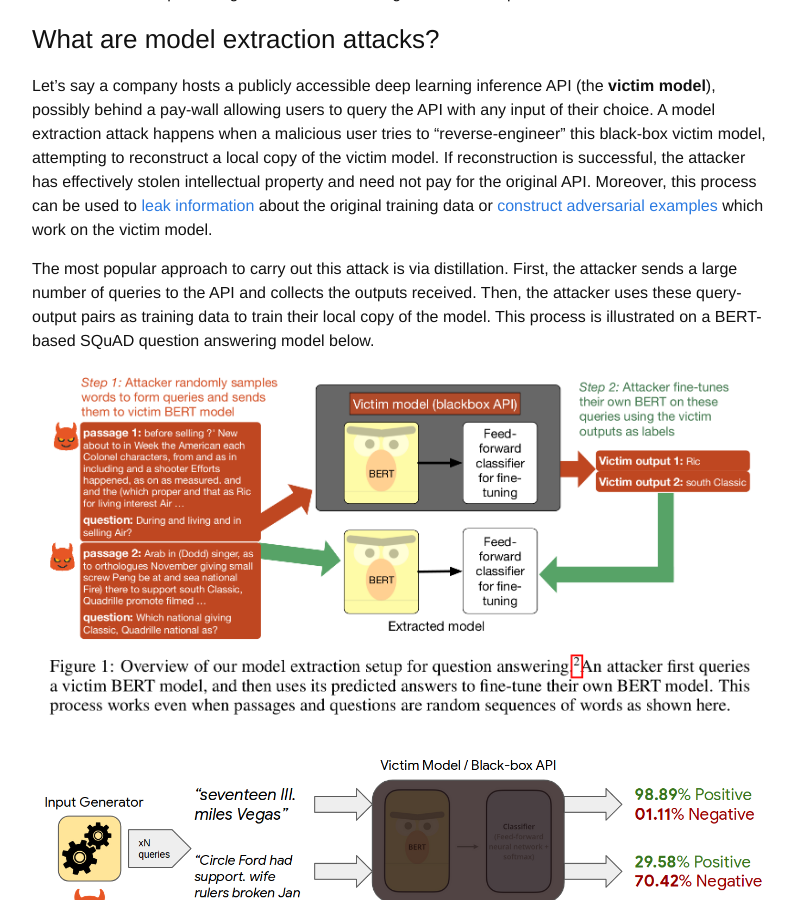
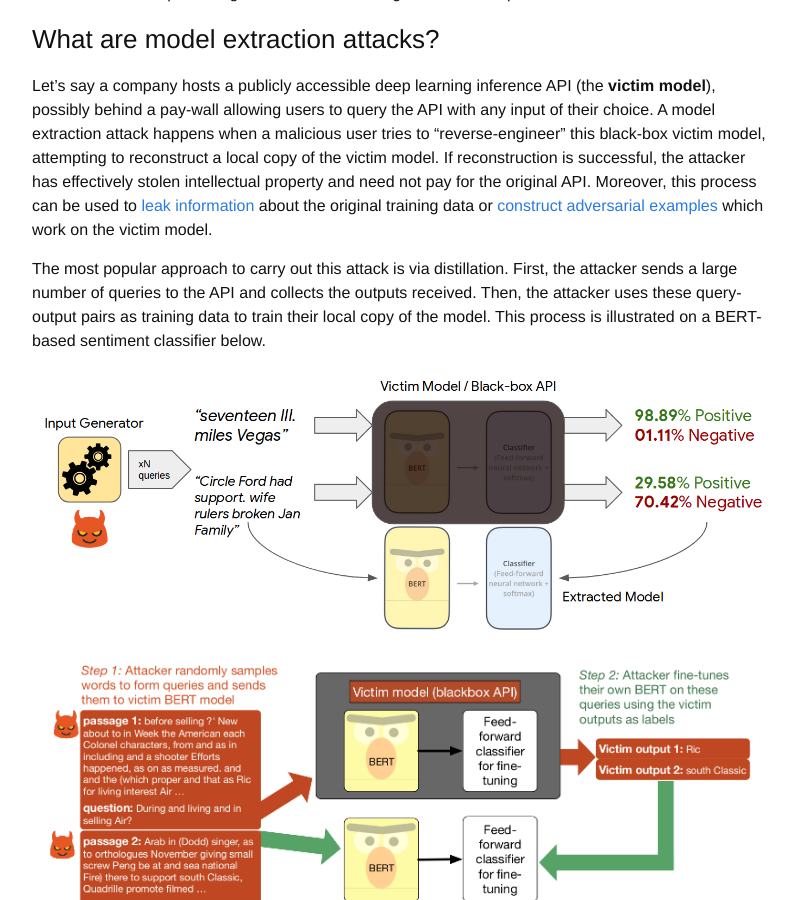
Before and after one commit to martiansideofthemoon/martiansideofthemoon.github.io, a Jekyll site: the page built from _posts/2020-02-10-model-extraction-bert.markdown, in a window 1280 px wide and 900 px high, scrolled down 393 px. Shown: the whole window, without its empty margins (238-1034 px from the left). Built offline with Jekyll 4.4.1, drawn with Linux system fonts in a browser that asks for light colours; comment, search, counter and statistics services are not loaded.

Commit message:
Changing order of images, ogimg

```diff
--- a/_posts/2020-02-10-model-extraction-bert.markdown
+++ b/_posts/2020-02-10-model-extraction-bert.markdown
@@ -3,7 +3,7 @@ layout: post
 title:  "Model Extraction Attacks on BERT-based APIs"
 date:   2020-02-10 09:00:55 +0530
 tags: nlp research security model extraction stealing bert ML
-image: http://martiansideofthemoon.github.io/assets/extraction-squad.png
+image: http://martiansideofthemoon.github.io/assets/extraction_sst2.png
 ---
 
 ### Overview
@@ -16,11 +16,11 @@ This blogpost summarizes the results in our ICLR 2020 paper "Thieves on Sesame S
 
 Let's say a company hosts a publicly accessible deep learning inference API (the **victim model**), possibly behind a pay-wall allowing users to query the API with any input of their choice. A model extraction attack happens when a malicious user tries to "reverse-engineer" this black-box victim model, attempting to reconstruct a local copy of the victim model. If reconstruction is successful, the attacker has effectively stolen intellectual property and need not pay for the original API. Moreover, this process can be used to [leak information](https://arxiv.org/pdf/1609.02943.pdf) about the original training data or [construct adversarial examples](https://arxiv.org/abs/1602.02697) which work on the victim model.
 
-The most popular approach to carry out this attack is via distillation. First, the attacker sends a large number of queries to the API and collects the outputs received. Then, the attacker uses these query-output pairs as training data to train their local copy of the model. This process is illustrated on a BERT-based SQuAD question answering model below.
+The most popular approach to carry out this attack is via distillation. First, the attacker sends a large number of queries to the API and collects the outputs received. Then, the attacker uses these query-output pairs as training data to train their local copy of the model. This process is illustrated on a BERT-based sentiment classifier below.
+
+![extraction_sst2]({{ site.url }}/assets/extraction_sst2.png)
 
 ![extraction_squad]({{ site.url }}/assets/extraction_squad.png)
-
-![extraction_sst2]({{ site.url }}/assets/extraction_sst2.png)
 
 There are three important differences when comparing this process to distillation.
 
```
